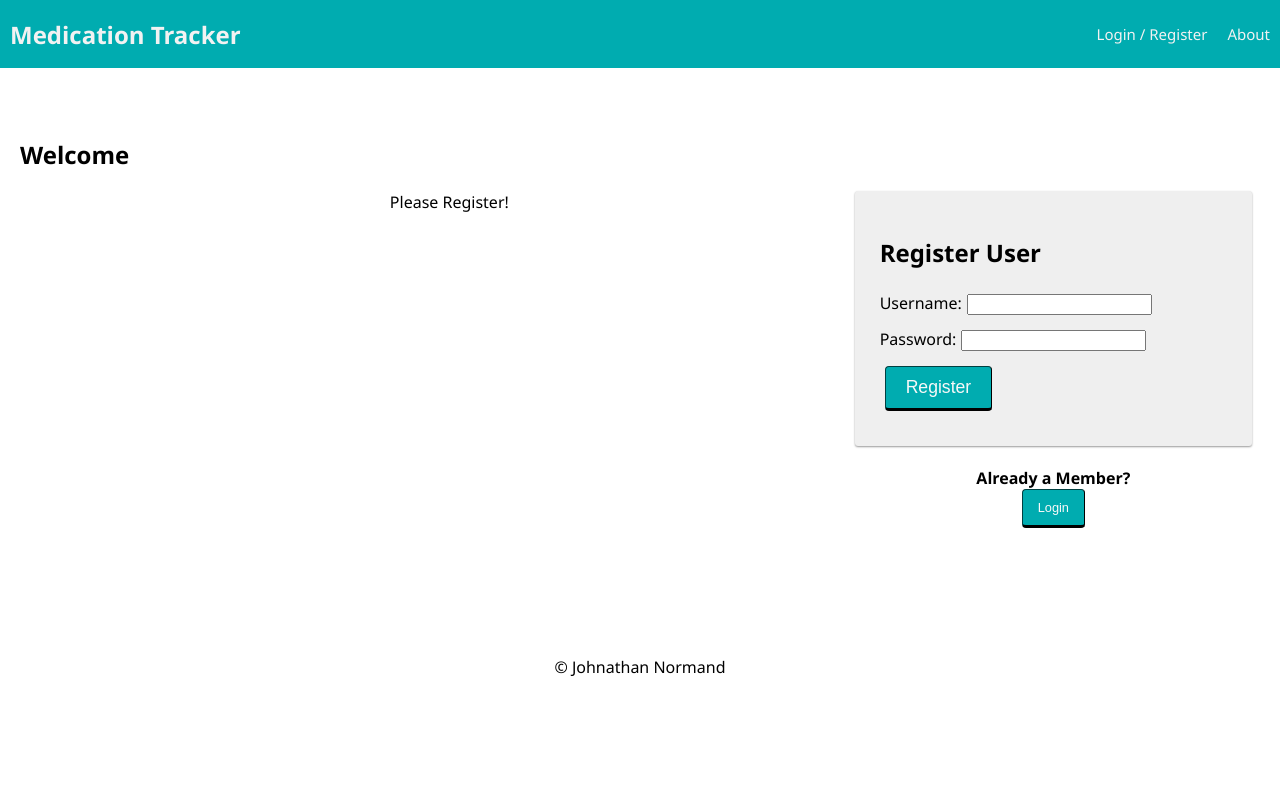
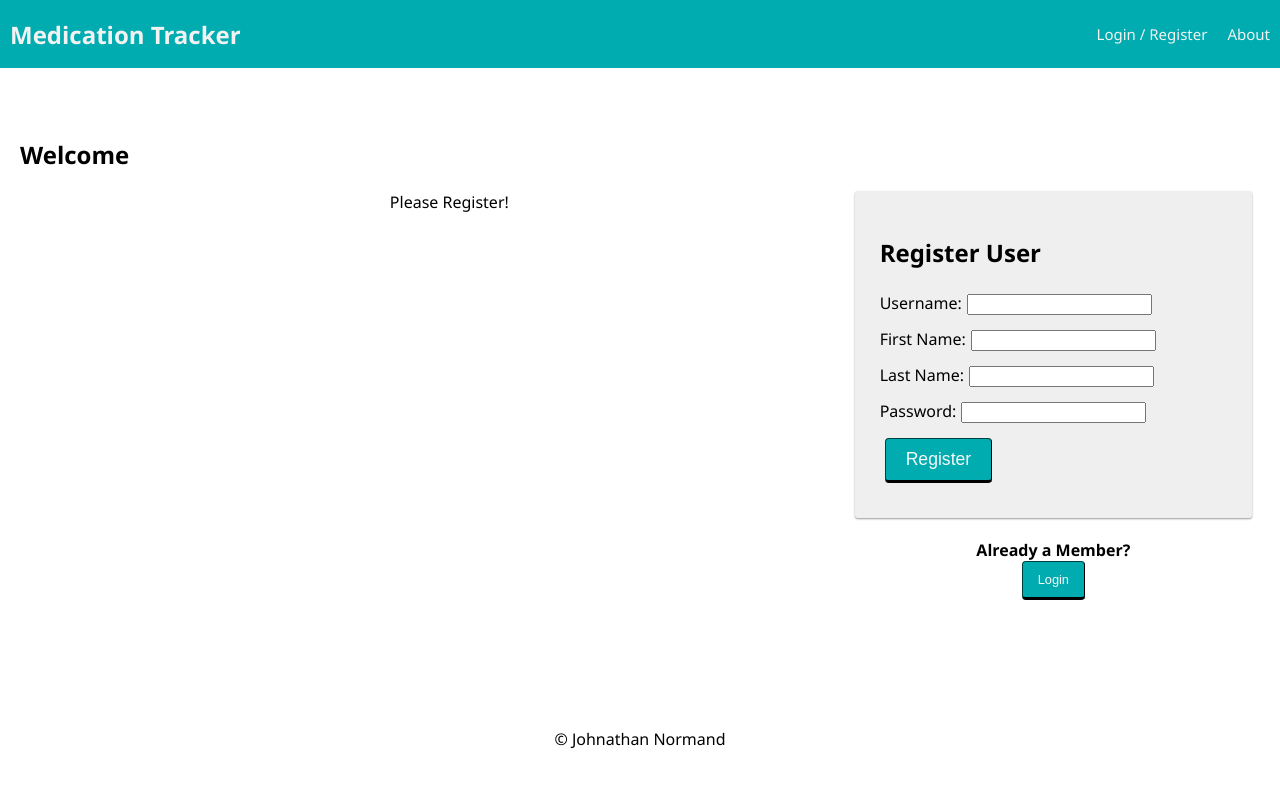
Before and after one commit to johnnormand10/Medication-Tracker, a React (Create React App) app: page /about#/home in a window 1280 px wide. Shown: the top 786 px of the page. Built offline with nearby package versions, Linux system fonts and the light colour scheme; no server answers.

Commit message:
added firstName and lastName inputs into the regsiter component

```diff
--- a/src/components/RegisterForm/RegisterForm.jsx
+++ b/src/components/RegisterForm/RegisterForm.jsx
@@ -4,6 +4,8 @@ import { useDispatch, useSelector } from 'react-redux';
 function RegisterForm() {
   const [username, setUsername] = useState('');
   const [password, setPassword] = useState('');
+  const [firstName, setFirstName] = useState('');
+  const [lastName, setLastName] = useState('');
   const errors = useSelector((store) => store.errors);
   const dispatch = useDispatch();
 
@@ -15,11 +17,14 @@ function RegisterForm() {
       payload: {
         username: username,
         password: password,
+        firstName: firstName,
+        lastName: lastName,
       },
     });
   }; // end registerUser
 
   return (
+
     <form className="formPanel" onSubmit={registerUser}>
       <h2>Register User</h2>
       {errors.registrationMessage && (
@@ -36,6 +41,30 @@ function RegisterForm() {
             value={username}
             required
             onChange={(event) => setUsername(event.target.value)}
+          />
+        </label>
+      </div>
+      <div>
+        <label htmlFor="firstName">
+          First Name:
+          <input
+            type="text"
+            name="firstName"
+            value={firstName}
+            required
+            onChange={(event) => setFirstName(event.target.value)}
+          />
+        </label>
+      </div>
+      <div>
+        <label htmlFor="lastName">
+          Last Name:
+          <input
+            type="text"
+            name="lastName"
+            value={lastName}
+            required
+            onChange={(event) => setLastName(event.target.value)}
           />
         </label>
       </div>
```
